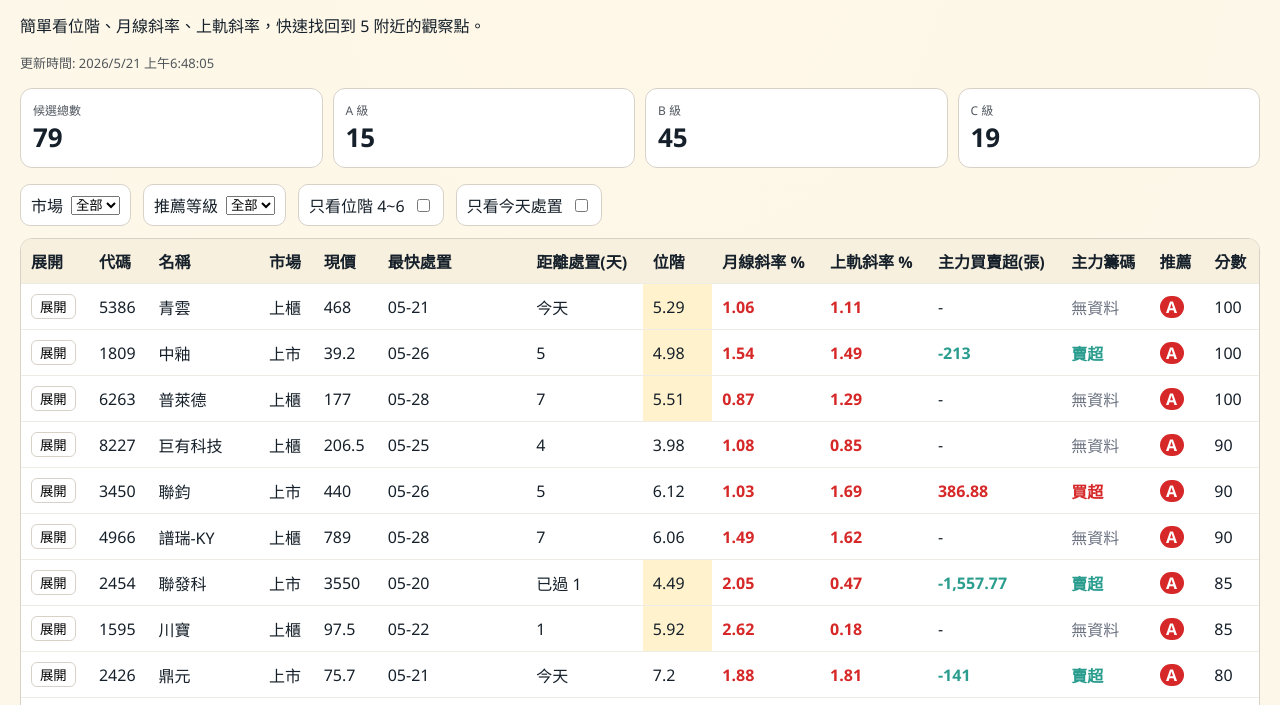
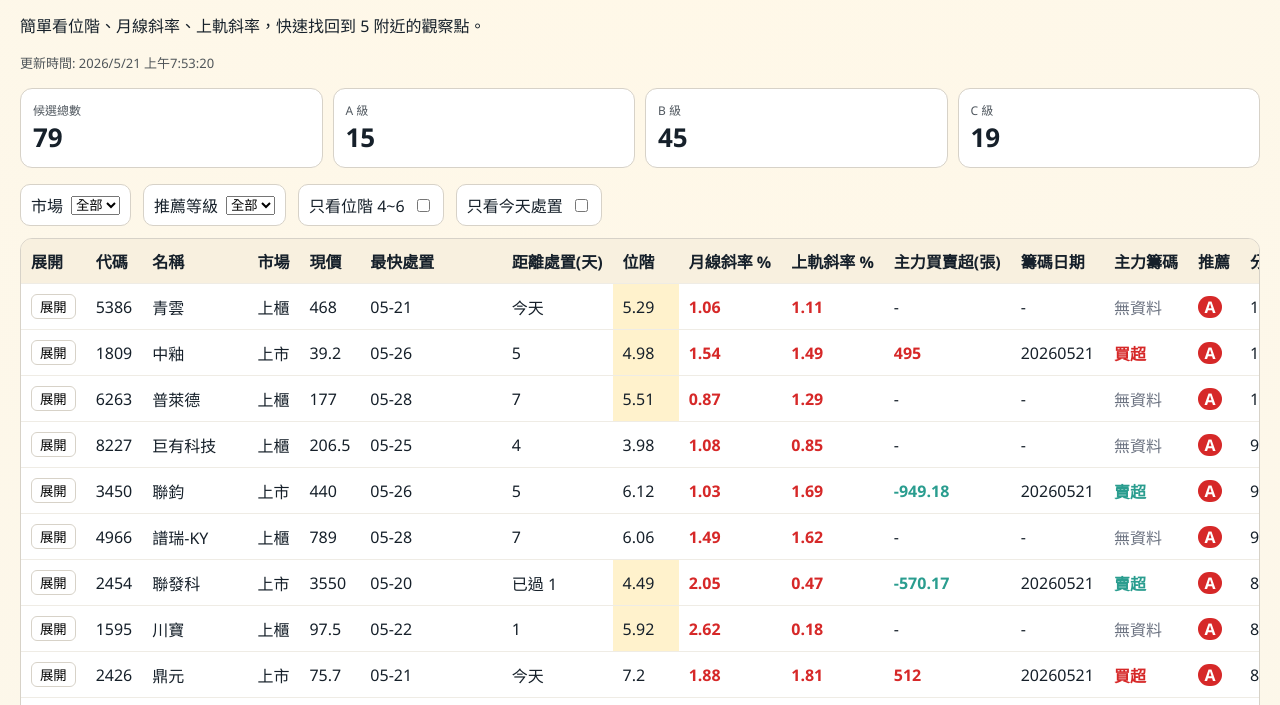
Before and after one commit to f85084/Analytics, a website: page docs/index.html in a window 1280 px wide. Shown: the part 69-774 px from the top of the page. Drawn offline with Linux system fonts and the light colour scheme.

Commit message:
feat: add institutional data date column

```diff
--- a/docs/app.js
+++ b/docs/app.js
@@ -75,6 +75,7 @@ function renderRows(stocks) {
       <td class="${s.smaSlopePct >= 0 ? "up" : "down"}">${s.smaSlopePct}</td>
       <td class="${s.upperSlopePct >= 0 ? "up" : "down"}">${s.upperSlopePct}</td>
       <td class="${(s.institutionalNetLots ?? 0) > 0 ? "up" : ((s.institutionalNetLots ?? 0) < 0 ? "down" : "")}">${fmtNetLots(s.institutionalNetLots)}</td>
+      <td>${s.institutionalDataDate || "-"}</td>
       <td class="${chipSignal.cls}">${chipSignal.text}</td>
       <td><span class="level level-${s.level.toLowerCase()}">${s.level}</span></td>
       <td>${s.score}</td>
@@ -85,7 +86,7 @@ function renderRows(stocks) {
       const detail = document.createElement("tr");
       detail.className = "detail-row";
       detail.innerHTML = `
-        <td colspan="14">
+        <td colspan="15">
           <div class="reason">${buildReasonHtml(s)}</div>
         </td>
       `;
@@ -118,6 +119,7 @@ function buildReasonHtml(s) {
       ? "條件有部分成立，建議等待位階更靠近 5 或斜率再轉強。"
       : "目前偏追蹤名單，先觀察趨勢是否轉正再考慮。");
 
+  const chipDate = s.institutionalDataDate || "-";
   const chipHint = (s.institutionalNetLots ?? null) === null
     ? "主力籌碼：今日無公開數據。"
     : (s.institutionalNetLots > 0
@@ -132,7 +134,7 @@ function buildReasonHtml(s) {
       <div><strong>1) 月線斜率</strong>：目前 <strong>${s.smaSlopePct}%</strong>，門檻 >= 0.8%（強）或 > 0%（弱強），狀態：${smaStatus}，得分：${smaScore}/40。</div>
       <div><strong>2) 上軌斜率</strong>：目前 <strong>${s.upperSlopePct}%</strong>，門檻 >= 0.8%（強）或 > 0%（弱強），狀態：${upperStatus}，得分：${upperScore}/30。</div>
       <div><strong>3) 位階（BB）</strong>：目前 <strong>${s.bbPosition}</strong>，目標接近 5（理想區 4~6），狀態：${zoneStatus}，得分：${zoneScore}/30。</div>
-      <div><strong>4) 籌碼</strong>：${chipHint}</div>
+      <div><strong>4) 籌碼</strong>：${chipHint}（資料日：${chipDate}）</div>
       <div style="margin-top:6px;"><strong>判讀建議</strong>：${actionHint}</div>
     </div>
   `;
--- a/docs/data.json
+++ b/docs/data.json
@@ -1,5 +1,5 @@
 {
-  "updatedAt": "2026-05-21T06:48:05.646Z",
+  "updatedAt": "2026-05-21T07:53:20.571Z",
   "source": {
     "disposal": "https://chengwaye.com/disposal-forecast",
     "quote": "Yahoo Finance"
@@ -24,7 +24,8 @@
       "upperSlopePct": 1.11,
       "score": 100,
       "level": "A",
-      "institutionalNetLots": null
+      "institutionalNetLots": null,
+      "institutionalDataDate": null
     },
     {
       "ticker": "1809",
@@ -39,7 +40,8 @@
       "upperSlopePct": 1.49,
       "score": 100,
       "level": "A",
-      "institutionalNetLots": -213
+      "institutionalNetLots": 495,
+      "institutionalDataDate": "20260521"
     },
     {
       "ticker": "6263",
@@ -54,7 +56,8 @@
       "upperSlopePct": 1.29,
       "score": 100,
       "level": "A",
-      "institutionalNetLots": null
+      "institutionalNetLots": null,
+      "institutionalDataDate": null
     },
     {
       "ticker": "8227",
@@ -69,7 +72,8 @@
       "upperSlopePct": 0.85,
       "score": 90,
       "level": "A",
-      "institutionalNetLots": null
+      "institutionalNetLots": null,
+      "institutionalDataDate": null
     },
     {
       "ticker": "3450",
@@ -84,7 +88,8 @@
       "upperSlopePct": 1.69,
       "score": 90,
       "level": "A",
-      "institutionalNetLots": 386.88
+      "institutionalNetLots": -949.18,
+      "institutionalDataDate": "20260521"
     },
     {
       "ticker": "4966",
@@ -99,7 +104,8 @@
       "upperSlopePct": 1.62,
       "score": 90,
       "level": "A",
-      "institutionalNetLots": null
+      "institutionalNetLots": null,
+      "institutionalDataDate": null
     },
     {
       "ticker": "2454",
@@ -114,7 +120,8 @@
       "upperSlopePct": 0.47,
       "score": 85,
       "level": "A",
-      "institutionalNetLots": -1557.77
+      "institutionalNetLots": -570.17,
+      "institutionalDataDate": "20260521"
     },
     {
       "ticker": "1595",
@@ -129,7 +136,8 @@
       "upperSlopePct": 0.18,
       "score": 85,
       "level": "A",
-      "institutionalNetLots": null
+      "institutionalNetLots": null,
+      "institutionalDataDate": null
     },
     {
       "ticker": "2426",
@@ -144,7 +152,8 @@
       "upperSlopePct": 1.81,
       "score": 80,
       "level": "A",
-      "institutionalNetLots": -141
+      "institutionalNetLots": 512,
+      "institutionalDataDate": "20260521"
     },
     {
       "ticker": "3455",
@@ -159,7 +168,8 @@
       "upperSlopePct": 1.61,
       "score": 80,
       "level": "A",
-      "institutionalNetLots": null
+      "institutionalNetLots": null,
+      "institutionalDataDate": null
     },
     {
       "ticker": "6173",
@@ -174,7 +184,8 @@
       "upperSlopePct": 3.95,
       "score": 80,
       "level": "A",
-      "institutionalNetLots": null
+      "institutionalNetLots": null,
+      "institutionalDataDate": null
     },
     {
       "ticker": "8069",
@@ -189,7 +200,8 @@
       "upperSlopePct": 3.21,
       "score": 80,
       "level": "A",
-      "institutionalNetLots": null
+      "institutionalNetLots": null,
+      "institutionalDataDate": null
     },
     {
       "ticker": "8114",
@@ -204,7 +216,8 @@
       "upperSlopePct": 2.12,
       "score": 80,
       "level": "A",
-      "institutionalNetLots": 80.96
+      "institutionalNetLots": -146.63,
+      "institutionalDataDate": "20260521"
     },
     {
       "ticker": "3498",
@@ -219,7 +232,8 @@
       "upperSlopePct": 3.51,
       "score": 80,
       "level": "A",
-      "institutionalNetLots": null
+      "institutionalNetLots": null,
+      "institutionalDataDate": null
     },
     {
       "ticker": "8091",
@@ -234,7 +248,8 @@
       "upperSlopePct": 2.16,
       "score": 80,
       "level": "A",
-      "institutionalNetLots": null
+      "institutionalNetLots": null,
+      "institutionalDataDate": null
     },
     {
       "ticker": "4529",
@@ -249,7 +264,8 @@
       "upperSlopePct": 0.62,
       "score": 75,
       "level": "B",
-      "institutionalNetLots": null
+      "institutionalNetLots": null,
+      "institutionalDataDate": null
     },
     {
       "ticker": "8027",
@@ -264,7 +280,8 @@
       "upperSlopePct": 0.44,
       "score": 75,
       "level": "B",
-      "institutionalNetLots": null
+      "institutionalNetLots": null,
+      "institutionalDataDate": null
     },
     {
       "ticker": "2486",
@@ -279,7 +296,8 @@
       "upperSlopePct": 0.07,
       "score": 75,
       "level": "B",
-      "institutionalNetLots": -170.57
+      "institutionalNetLots": 154.97,
+      "institutionalDataDate": "20260521"
     },
     {
       "ticker": "4764",
@@ -294,7 +312,8 @@
       "upperSlopePct": 0.42,
       "score": 75,
       "level": "B",
-      "institutionalNetLots": -59.13
+      "institutionalNetLots": 103.89,
+      "institutionalDataDate": "20260521"
     },
     {
       "ticker": "4908",
@@ -309,7 +328,8 @@
       "upperSlopePct": 0.76,
       "score": 75,
       "level": "B",
-      "institutionalNetLots": null
+      "institutionalNetLots": null,
+      "institutionalDataDate": null
     },
     {
       "ticker": "8064",
@@ -324,7 +344,8 @@
       "upperSlopePct": 0.32,
       "score": 75,
       "level": "B",
-      "institutionalNetLots": null
+      "institutionalNetLots": null,
+      "institutionalDataDate": null
     },
     {
       "ticker": "3581",
@@ -339,7 +360,8 @@
       "upperSlopePct": 0.44,
       "score": 75,
       "level": "B",
-      "institutionalNetLots": null
+      "institutionalNetLots": null,
+      "institutionalDataDate": null
     },
     {
       "ticker": "3016",
@@ -354,7 +376,8 @@
       "upperSlopePct": 0.67,
       "score": 75,
       "level": "B",
-      "institutionalNetLots": -90.25
+      "institutionalNetLots": 72.37,
+      "institutionalDataDate": "20260521"
     },
     {
       "ticker": "4561",
@@ -369,7 +392,8 @@
       "upperSlopePct": 0.64,
       "score": 75,
       "level": "B",
-      "institutionalNetLots": null
+      "institutionalNetLots": null,
+      "institutionalDataDate": null
     },
     {
       "ticker": "2059",
@@ -384,7 +408,8 @@
       "upperSlopePct": 0.55,
       "score": 75,
       "level": "B",
-      "institutionalNetLots": 63.11
+      "institutionalNetLots": -19.69,
+      "institutionalDataDate": "20260521"
     },
     {
       "ticker": "3135",
@@ -399,7 +424,8 @@
       "upperSlopePct": 0.52,
       "score": 75,
       "level": "B",
-      "institutionalNetLots": 317.58
+      "institutionalNetLots": -400,
+      "institutionalDataDate": "20260521"
     },
     {
       "ticker": "3090",
@@ -414,7 +440,8 @@
       "upperSlopePct": 9.38,
       "score": 70,
       "level": "B",
-      "institutionalNetLots": -840.76
+      "institutionalNetLots": 70.71,
+      "institutionalDataDate": "20260521"
     },
     {
       "ticker": "3577",
@@ -429,7 +456,8 @@
       "upperSlopePct": 4.7,
       "score": 70,
       "level": "B",
-      "institutionalNetLots": null
+      "institutionalNetLots": null,
+      "institutionalDataDate": null
     },
     {
       "ticker": "2911",
@@ -444,7 +472,8 @@
       "upperSlopePct": 8.73,
       "score": 70,
       "level": "B",
-      "institutionalNetLots": 314.18
+      "institutionalNetLots": -104,
+      "institutionalDataDate": "20260521"
     },
     {
       "ticker": "3675",
@@ -459,7 +488,8 @@
       "upperSlopePct": 5.06,
       "score": 70,
       "level": "B",
-      "institutionalNetLots": null
+      "institutionalNetLots": null,
+      "institutionalDataDate": null
     },
     {
       "ticker": "5321",
@@ -474,7 +504,8 @@
       "upperSlopePct": 9.04,
       "score": 70,
       "level": "B",
-      "institutionalNetLots": null
+      "institutionalNetLots": null,
+      "institutionalDataDate": null
     },
     {
       "ticker": "6538",
@@ -489,7 +520,8 @@
       "upperSlopePct": 7.37,
       "score": 70,
       "level": "B",
-      "institutionalNetLots": null
+      "institutionalNetLots": null,
+      "institutionalDataDate": null
     },
     {
       "ticker": "6742",
@@ -504,7 +536,8 @@
       "upperSlopePct": 8.28,
       "score": 70,
       "level": "B",
-      "institutionalNetLots": 303.36
+      "institutionalNetLots": 27.36,
+      "institutionalDataDate": "20260521"
     },
     {
       "ticker": "6834",
@@ -519,7 +552,8 @@
       "upperSlopePct": 7.6,
       "score": 70,
       "level": "B",
-      "institutionalNetLots": 777.05
+      "institutionalNetLots": -718.41,
+      "institutionalDataDate": "20260521"
     },
     {
       "ticker": "7610",
@@ -534,7 +568,8 @@
       "upperSlopePct": 7.56,
       "score": 70,
       "level": "B",
-      "institutionalNetLots": 14.08
+      "institutionalNetLots": -43.74,
+      "institutionalDataDate": "20260521"
     },
     {
       "ticker": "7730",
@@ -549,7 +584,8 @@
       "upperSlopePct": 3.52,
       "score": 70,
       "level": "B",
-      "institutionalNetLots": -15.85
+      "institutionalNetLots": -8.78,
+      "institutionalDataDate": "20260521"
     },
     {
       "ticker": "2233",
@@ -564,7 +600,8 @@
       "upperSlopePct": 2.02,
       "score": 70,
       "level": "B",
-      "institutionalNetLots": 47.74
+      "institutionalNetLots": 127.05,
+      "institutionalDataDate": "20260521"
     },
     {
       "ticker": "4542",
@@ -579,7 +616,8 @@
       "upperSlopePct": 3.29,
       "score": 70,
       "level": "B",
-      "institutionalNetLots": null
+      "institutionalNetLots": null,
+      "institutionalDataDate": null
     },
     {
       "ticker": "4951",
@@ -594,7 +632,8 @@
       "upperSlopePct": -0.57,
       "score": 70,
       "level": "B",
-      "institutionalNetLots": null
+      "institutionalNetLots": null,
+      "institutionalDataDate": null
     },
     {
       "ticker": "6861",
@@ -609,7 +648,8 @@
       "upperSlopePct": -0.52,
       "score": 70,
       "level": "B",
-      "institutionalNetLots": -4.16
+      "institutionalNetLots": -16,
+      "institutionalDataDate": "20260521"
     },
     {
       "ticker": "4991",
@@ -624,7 +664,8 @@
       "upperSlopePct": 0.88,
       "score": 70,
       "level": "B",
-      "institutionalNetLots": null
+      "institutionalNetLots": null,
+      "institutionalDataDate": null
     },
     {
       "ticker": "6182",
@@ -639,7 +680,8 @@
       "upperSlopePct": 3.06,
       "score": 70,
       "level": "B",
-      "institutionalNetLots": null
+      "institutionalNetLots": null,
+      "institutionalDataDate": null
     },
     {
       "ticker": "5464",
@@ -654,7 +696,8 @@
       "upperSlopePct": 4.53,
       "score": 70,
       "level": "B",
-      "institutionalNetLots": null
+      "institutionalNetLots": null,
+      "institutionalDataDate": null
     },
     {
       "ticker": "7769",
@@ -669,7 +712,8 @@
       "upperSlopePct": 2.81,
       "score": 70,
       "level": "B",
-      "institutionalNetLots": 59.6
+      "institutionalNetLots": -154.74,
+      "institutionalDataDate": "20260521"
     },
     {
       "ticker": "8042",
@@ -684,7 +728,8 @@
       "upperSlopePct": 5.18,
       "score": 70,
       "level": "B",
-      "institutionalNetLots": null
+      "institutionalNetLots": null,
+      "institutionalDataDate": null
     },
     {
       "ticker": "2492",
@@ -699,7 +744,8 @@
       "upperSlopePct": 6.98,
       "score": 70,
       "level": "B",
-      "institutionalNetLots": 3008.77
+      "institutionalNetLots": -343.7,
+      "institutionalDataDate": "20260521"
     },
     {
       "ticker": "3026",
@@ -714,7 +760,8 @@
       "upperSlopePct": 5.87,
       "score": 70,
       "level": "B",
-      "institutionalNetLots": 617.55
+      "institutionalNetLots": 472.96,
+      "institutionalDataDate": "20260521"
     },
     {
       "ticker": "6831",
@@ -729,7 +776,8 @@
       "upperSlopePct": 3.7,
       "score": 70,
       "level": "B",
-      "institutionalNetLots": -56.4
+      "institutionalNetLots": 201.81,
+      "institutionalDataDate": "20260521"
     },
     {
       "ticker": "8358",
@@ -744,7 +792,8 @@
       "upperSlopePct": 2.34,
       "score": 70,
       "level": "B",
-      "institutionalNetLots": null
+      "institutionalNetLots": null,
+      "institutionalDataDate": null
     },
     {
       "ticker": "5228",
@@ -759,7 +808,8 @@
       "upperSlopePct": 3.52,
       "score": 70,
       "level": "B",
-      "institutionalNetLots": null
+      "institutionalNetLots": null,
+      "institutionalDataDate": null
     },
     {
       "ticker": "6449",
@@ -774,7 +824,8 @@
       "upperSlopePct": 6.1,
       "score": 70,
       "level": "B",
-      "institutionalNetLots": -28.47
+      "institutionalNetLots": 645.71,
+      "institutionalDataDate": "20260521"
     },
     {
       "ticker": "3008",
@@ -789,7 +840,8 @@
       "upperSlopePct": 3.1,
       "score": 70,
       "level": "B",
-      "institutionalNetLots": -243.28
+      "institutionalNetLots": 678.04,
+      "institutionalDataDate": "20260521"
     },
     {
       "ticker": "6924",
@@ -804,7 +856,8 @@
       "upperSlopePct": 5.73,
       "score": 70,
       "level": "B",
-      "institutionalNetLots": 0.42
+      "institutionalNetLots": -15,
+      "institutionalDataDate": "20260521"
     },
     {
       "ticker": "8291",
@@ -819,7 +872,8 @@
       "upperSlopePct": 10.05,
       "score": 70,
       "level": "B",
-      "institutionalNetLots": null
+      "institutionalNetLots": null,
+      "institutionalDataDate": null
     },
     {
       "ticker": "3624",
@@ -834,7 +888,8 @@
       "upperSlopePct": 4.96,
       "score": 70,
       "level": "B",
-      "institutionalNetLots": null
+      "institutionalNetLots": null,
+      "institutionalDataDate": null
     },
     {
       "ticker": "8455",
@@ -849,7 +904,8 @@
       "upperSlopePct": 6.04,
       "score": 70,
       "level": "B",
-      "institutionalNetLots": null
+      "institutionalNetLots": null,
+      "institutionalDataDate": null
     },
     {
       "ticker": "4749",
@@ -864,7 +920,8 @@
       "upperSlopePct": 0.44,
       "score": 65,
       "level": "B",
-      "institutionalNetLots": null
+      "institutionalNetLots": null,
+      "institutionalDataDate": null
     },
     {
       "ticker": "6274",
@@ -879,7 +936,8 @@
       "upperSlopePct": 0.29,
       "score": 65,
       "level": "B",
-      "institutionalNetLots": null
+      "institutionalNetLots": null,
+      "institutionalDataDate": null
     },
     {
       "ticker": "3664",
@@ -894,7 +952,8 @@
       "upperSlopePct": 0.55,
       "score": 65,
       "level": "B",
-      "institutionalNetLots": null
+      "institutionalNetLots": null,
+      "institutionalDataDate": null
     },
     {
       "ticker": "3532",
@@ -909,7 +968,8 @@
       "upperSlopePct": 0.2,
       "score": 55,
       "level": "B",
-      "institutionalNetLots": 119.97
+      "institutionalNetLots": 48.07,
+      "institutionalDataDate": "20260521"
     },
     {
       "ticker": "3491",
@@ -924,7 +984,8 @@
       "upperSlopePct": 1.18,
       "score": 50,
       "level": "C",
-      "institutionalNetLots": null
+      "institutionalNetLots": null,
+      "institutionalDataDate": null
     },
     {
       "ticker": "6405",
@@ -939,7 +1000,8 @@
       "upperSlopePct": -0.26,
       "score": 50,
       "level": "C",
-      "institutionalNetLots": -15
+      "institutionalNetLots": 14.68,
+      "institutionalDataDate": "20260521"
     },
     {
       "ticker": "1597",
@@ -954,7 +1016,8 @@
       "upperSlopePct": -0.3,
       "score": 40,
       "level": "C",
-      "institutionalNetLots": 22.2
+      "institutionalNetLots": 137,
+      "institutionalDataDate": "20260521"
     },
     {
       "ticker": "8444",
@@ -969,7 +1032,8 @@
       "upperSlopePct": -0.14,
       "score": 40,
       "level": "C",
-      "institutionalNetLots": null
+      "institutionalNetLots": null,
+      "institutionalDataDate": null
     },
     {
       "ticker": "3030",
@@ -984,7 +1048,8 @@
       "upperSlopePct": 0.22,
       "score": 35,
       "level": "C",
-      "institutionalNetLots": -124.53
+      "institutionalNetLots": 8.4,
+      "institutionalDataDate": "20260521"
     },
     {
       "ticker": "6488",
@@ -999,7 +1064,8 @@
       "upperSlopePct": 0.21,
       "score": 35,
       "level": "C",
-      "institutionalNetLots": null
+      "institutionalNetLots": null,
+      "institutionalDataDate": null
     },
     {
       "ticker": "1591",
@@ -1014,7 +1080,8 @@
       "upperSlopePct": 1.97,
       "score": 30,
       "level": "C",
-      "institutionalNetLots": null
+      "institutionalNetLots": null,
+      "institutionalDataDate": null
     },
     {
       "ticker": "6683",
@@ -1029,7 +1096,8 @@
       "upperSlopePct": 0.29,
       "score": 15,
       "level": "C",
-      "institutionalNetLots": null
+      "institutionalNetLots": null,
+      "institutionalDataDate": null
     },
     {
       "ticker": "7751",
@@ -1044,7 +1112,8 @@
       "upperSlopePct": 0.09,
       "score": 15,
       "level": "C",
-      "institutionalNetLots": null
+      "institutionalNetLots": null,
+      "institutionalDataDate": null
     },
     {
       "ticker": "3665",
@@ -1059,7 +1128,8 @@
       "upperSlopePct": 0.19,
       "score": 15,
       "level": "C",
-      "institutionalNetLots": -478.55
+      "institutionalNetLots": 342.5,
+      "institutionalDataDate": "20260521"
     },
     {
       "ticker": "6217",
@@ -1074,7 +1144,8 @@
       "upperSlopePct": 0.12,
       "score": 15,
       "level": "C",
-      "institutionalNetLots": null
+      "institutionalNetLots": null,
+      "institutionalDataDate": null
     },
     {
       "ticker": "8021",
@@ -1089,7 +1160,8 @@
       "upperSlopePct": -0.3,
       "score": 0,
       "level": "C",
-      "institutionalNetLots": 85.99
+      "institutionalNetLots": -136.46,
+      "institutionalDataDate": "20260521"
     },
     {
       "ticker": "3535",
@@ -1104,7 +1176,8 @@
       "upperSlopePct": -0.08,
       "score": 0,
       "level": "C",
-      "institutionalNetLots": -855.78
+      "institutionalNetLots": -25.96,
+      "institutionalDataDate": "20260521"
     },
     {
       "ticker": "3163",
@@ -1119,7 +1192,8 @@
       "upperSlopePct": -1.07,
       "score": 0,
       "level": "C",
-      "institutionalNetLots": null
+      "institutionalNetLots": null,
+      "institutionalDataDate": null
     },
     {
       "ticker": "3653",
@@ -1134,7 +1208,8 @@
       "upperSlopePct": -2.12,
       "score": 0,
       "level": "C",
-      "institutionalNetLots": 14.79
+      "institutionalNetLots": -148.28,
+      "institutionalDataDate": "20260521"
     },
     {
       "ticker": "4979",
@@ -1149,7 +1224,8 @@
       "upperSlopePct": -0.26,
       "score": 0,
       "level": "C",
-      "institutionalNetLots": null
+      "institutionalNetLots": null,
+      "institutionalDataDate": null
     },
     {
       "ticker": "6829",
@@ -1164,7 +1240,8 @@
       "upperSlopePct": -1,
       "score": 0,
       "level": "C",
-      "institutionalNetLots": null
+      "institutionalNetLots": null,
+      "institutionalDataDate": null
     },
     {
       "ticker": "4971",
@@ -1179,7 +1256,8 @@
       "upperSlopePct": -2.14,
       "score": 0,
       "level": "C",
-      "institutionalNetLots": null
+      "institutionalNetLots": null,
+      "institutionalDataDate": null
     },
     {
       "ticker": "6806",
@@ -1194,7 +1272,8 @@
       "upperSlopePct": -1.69,
       "score": 0,
       "level": "C",
-      "institutionalNetLots": 11
+      "institutionalNetLots": 23,
+      "institutionalDataDate": "20260521"
     }
   ]
 }
--- a/docs/index.html
+++ b/docs/index.html
@@ -55,6 +55,7 @@
           <th>月線斜率 %</th>
           <th>上軌斜率 %</th>
           <th>主力買賣超(張)</th>
+          <th>籌碼日期</th>
           <th>主力籌碼</th>
           <th>推薦</th>
           <th>分數</th>
```
Also changed, not shown: scripts/build-data.js (+5 -4 lines).
